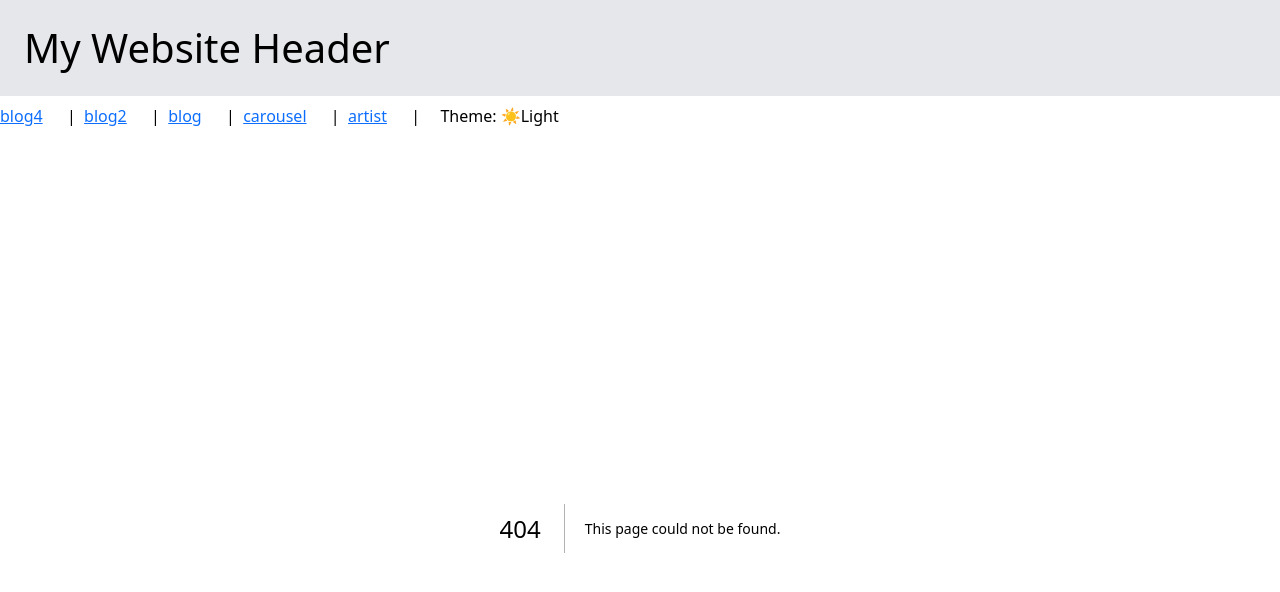
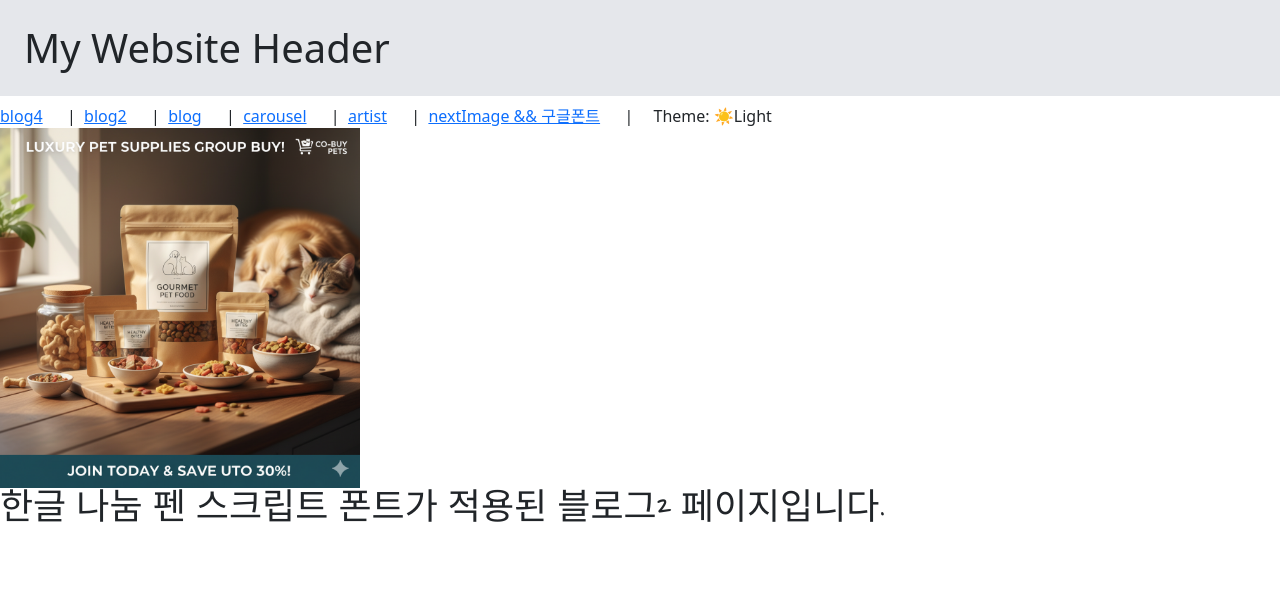
Before and after one commit to AnSangHyeon/react2, a Next.js app in the folder my-app/: page /nextImage in a window 1280 px wide. Before the commit this address had no page. Shown: the top 592 px of the page. Built offline with nearby package versions, Linux system fonts and the light colour scheme.

Commit message:
막커밋

```diff
--- a/my-app/src/app/layout.tsx
+++ b/my-app/src/app/layout.tsx
@@ -20,6 +20,7 @@ export default function RootLayout({
               <Link href={"/blog"} className="mr-4 text-blue-500">blog</Link>&nbsp; | &nbsp;
               <Link href={"/carousel"} className="mr-4 text-blue-500">carousel</Link>&nbsp; | &nbsp;
               <Link href={"/artist"} className="mr-4 text-blue-500">artist</Link>&nbsp; | &nbsp;
+              <Link href={"/nextImage"} className="mr-4 text-blue-500">nextImage && 구글폰트</Link>&nbsp; | &nbsp;
               <ThemeStatus />
             </header>
             {children}
--- /dev/null
+++ b/my-app/src/app/nextImage/page.tsx
@@ -0,0 +1,23 @@
+import Image from "next/image";
+import {Nanum_Pen_Script} from "next/font/google"
+
+const geist = Nanum_Pen_Script({
+  subsets: ['latin'],
+  weight: '400'
+})
+
+export default function NextImagePage() {
+  return (
+    <>
+      <Image
+        className="dark:invert"
+        src="/test.png"
+        alt="Picture of the author"
+        width={360}
+        height={218}
+      />
+
+      <p className={`p4 text-4xl ${geist.className}`}>한글 나눔 펜 스크립트 폰트가 적용된 블로그2 페이지입니다.</p>
+    </>
+  );
+}
```
Also changed, not shown: my-app/public/test.png (added), 1 other file (tests, documents, lock files or other folders).
